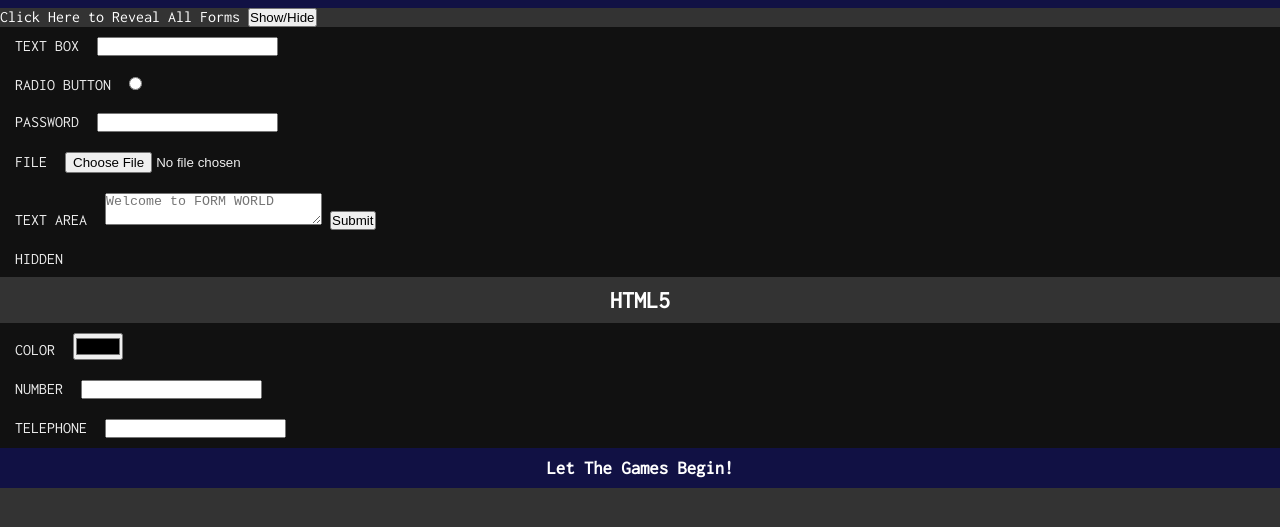
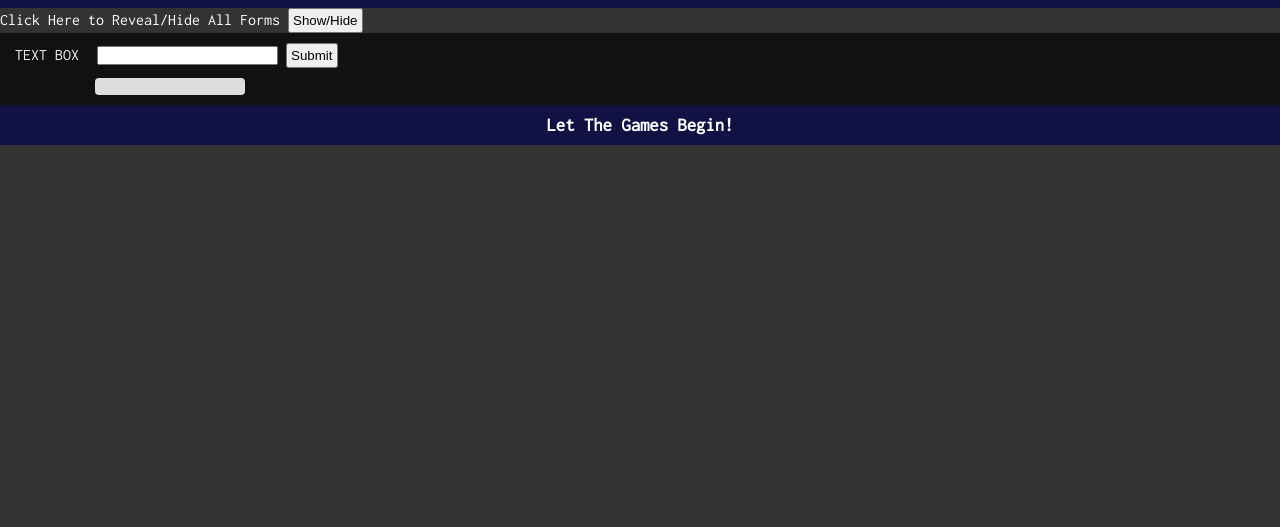
Before and after one commit to ArchieAtOrigins/Forms-Practice, a plain HTML site: page index.html in a window 1280 px wide. Shown: the part 45-572 px from the top of the page. Drawn offline with Linux system fonts and the light colour scheme.

Commit message:
Modified some styling and para for form1, textbox. Working on get the text to output and then input to the paragraph, but not quite there.

```diff
--- a/index.html
+++ b/index.html
@@ -12,18 +12,20 @@
 		<h1>FORM WORLD</h1>
 	</header>
 		<div id="btnDiv">
-			<label for="button">Click Here to Reveal All Forms</label>
+			<label for="button">Click Here to Reveal/Hide All Forms</label>
 			<button id="showAndTell" name="button">Show/Hide</button>
 		</div>
 		<section id="showNoShow">
 			<div class="formBox">
-				<form id="rdo">
+				<form name="txtbx" action="xxx">
 					<label for="textBox" class="label">TEXT BOX</label>
 					<input type="text" name="textBox">
+					<button type="submit" >Submit</button>
 				</form>
+				<p id="txtOutput">&nbsp;</p>
 			</div>
 
-				<div class="formBox">
+			<!-- <div class="formBox">
 				<form id="rdo">
 					<label for="radio" class="label">RADIO BUTTON</label>
 					<input type="radio" name="radio">
@@ -81,7 +83,7 @@
 					<label for="telephone" class="label">TELEPHONE</label>
 					<input type="tel" name="telephone">
 				</form>
-				</div>
+			</div> -->
 		</section>
 		<footer>
 			<h3>Let The Games Begin!</h3>
--- a/script.js
+++ b/script.js
@@ -1,6 +1,6 @@
+// ShowHide functionality
 var sectionA = document.getElementById('showNoShow'); // section listener
 var buttonA = document.getElementById('showAndTell'); // button listener
-
 
 // Hide section using css & js with className change
 var showHide = function() {
@@ -10,9 +10,7 @@ var showHide = function() {
 		sectionA.className = 'show'
 	}
 }
-
-
-// Hide using style.display in js(not currently working)
+// Hide using style.display in js
 // var showHide = function() {
 // 	if(sectionA.style.display === 'none') {
 // 		sectionA.style.display = 'block';
@@ -22,3 +20,21 @@ var showHide = function() {
 // }
 
 buttonA.addEventListener('click', showHide);
+//***********************************************
+
+// Capture and output text box entry to paragraph
+//  Attach form to var
+var form1 = document.forms.txtbx;
+console.log(form1);
+// Attach input to var
+var input = form1.elements.textBox;
+console.log(input);
+
+form1.addEventListener('submit', captureTxt, false);
+
+function captureTxt(event) {
+	console.log("captureTxt connected" + input.value);
+	var node = document.createTextNode(input.value);
+	txtOutPut.appendChild(node);
+	event.preventDefault();
+}
--- a/style.css
+++ b/style.css
@@ -17,15 +17,29 @@ h1, h2, h3 {
 	padding: 10px;
 	text-align: center;
 }
+button {
+	padding: 3px;
+}
 div.formBox {
 	background: #111;
 	color: #eee;
 	margin: 0;
 	padding: 10px 15px;
 }
+#txtOutput {
+	background: #ddd;
+	border-radius: 4px;
+	max-width: 150px;
+	margin-top: 10px;
+	margin-left: 80px;
+	overflow: hidden;
+
+}
 .label {
 	padding-right: 10px;
 }
+
+/* show and hide classes only used on .style.display method in js*/
 .show {
 	display: block;
 }
```
Lines whose indentation alone changed are shown as unchanged.
